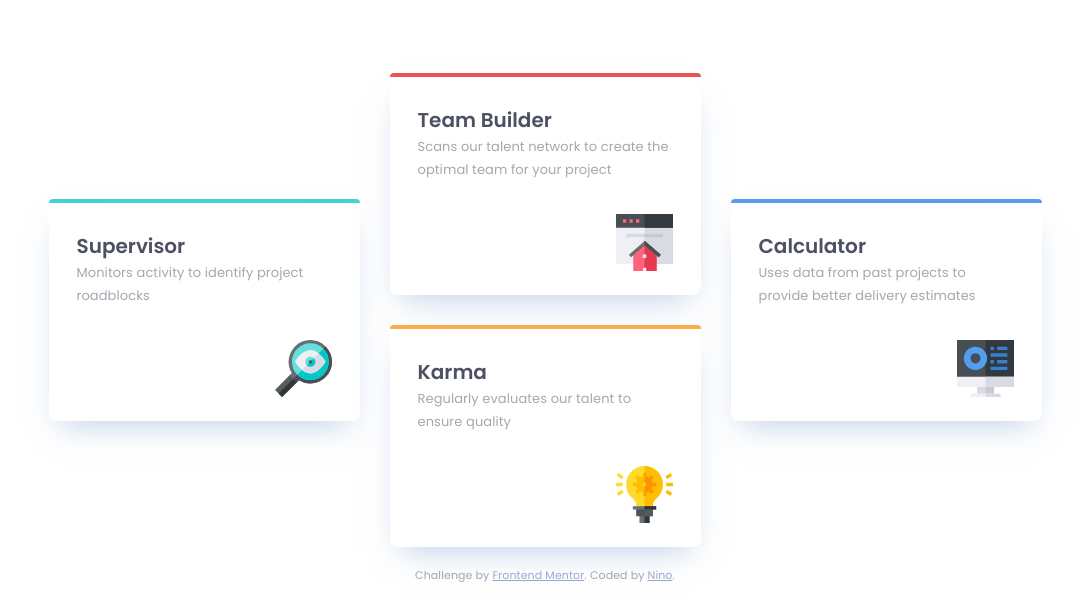
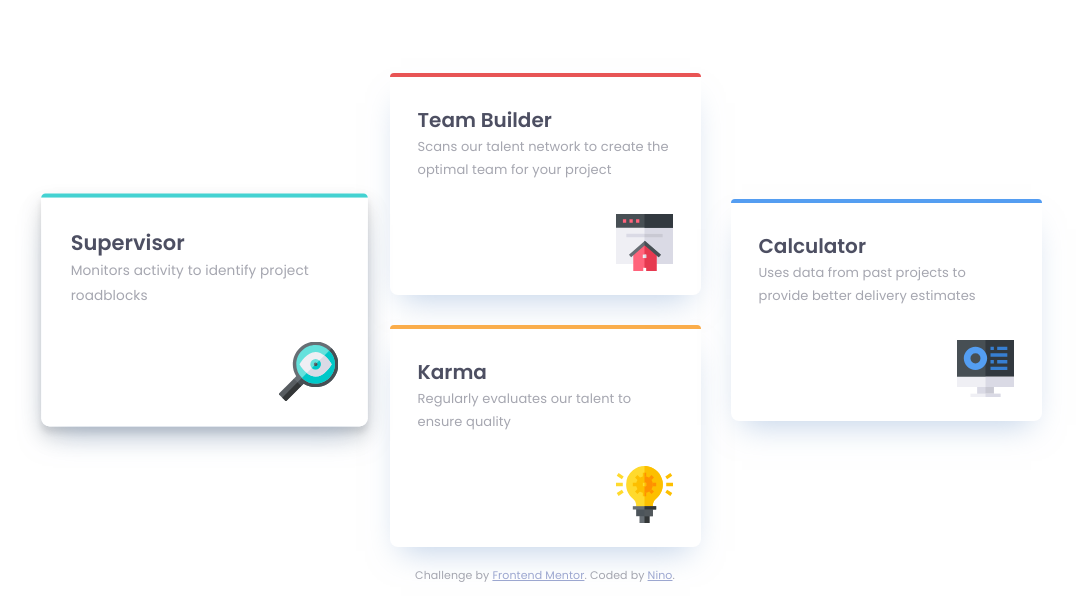
Before and after one commit to ninogogol/Four-card-feature-section-solution, a plain HTML site: page index.html in a window 1280 px wide. In both pictures the pointer is over the element 299 px from the left and 568 px from the top of the page. Shown: the part 259-863 px from the top of the page, without its empty margins (95-1171 px from the left). Drawn offline with Linux system fonts and the light colour scheme.

Commit message:
Added hover effects with shadows and scaling

```diff
--- a/style.css
+++ b/style.css
@@ -168,3 +168,11 @@ footer {
         grid-area: 2/8/4/10;
     }
 }
+
+.grid-item:hover {
+    cursor: pointer;
+    transform: scale(1.05); /* Slightly enlarge the card */
+    box-shadow: 0 10px 20px rgba(0, 0, 0, 0.15), 0 6px 6px rgba(0, 0, 0, 0.10); /* Add a larger shadow */
+    transition: 0.3s;
+    border-radius: 0 0 8px 8px;
+}
```
